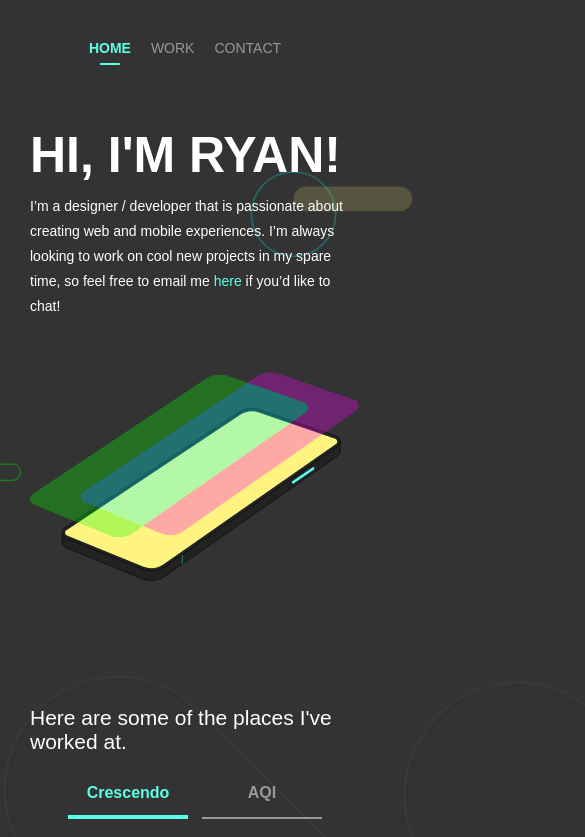
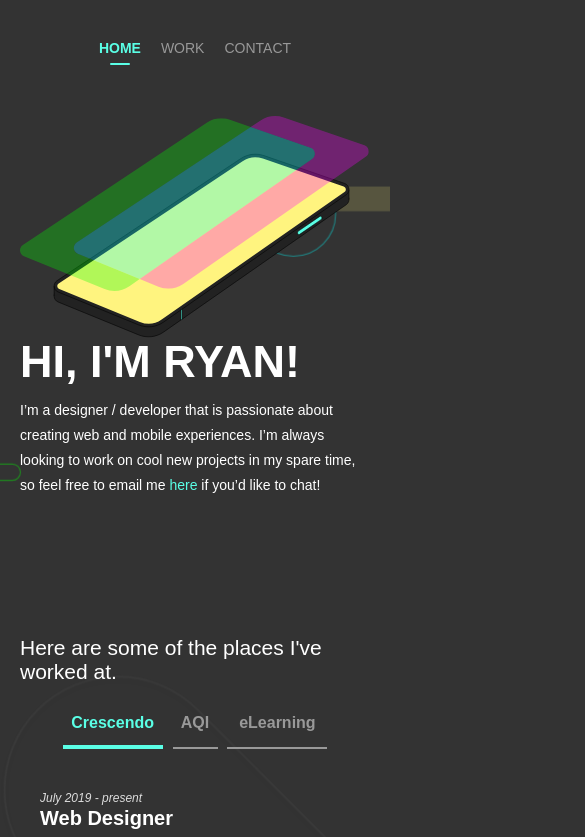
Before and after one commit to RJTran/portfolio, a website: page index.html in a window 390 px wide. Shown: the top 837 px of the page, 585 px wide, since content can reach past the window. Drawn offline with nearby package versions, Linux system fonts and the light colour scheme.

Commit message:
added responsive code for mobile.

```diff
--- a/styling/media_queries.scss
+++ b/styling/media_queries.scss
@@ -13,9 +13,7 @@
     nav {
         margin: 40px 20px 40px auto;
     }
-    body {
-        margin: 0 30px;
-    }
+
     .section.experience .tabs ul li {
         width: 270px;
         margin: 0 5px;
@@ -106,14 +104,51 @@
     .section .desc {
         margin: 0 auto;
         width: 100%;
+        top: 180px;
     }
     .section .phone {
-        bottom: -230px;
+        bottom: 50px;
     }
     .section.start {
-        margin: 70px auto 250px;
+        margin: 100px auto 150px;
+        h1 {
+            font-size: 45px !important;
+        }
     }
     .navList {
         justify-content: center;
     }
+    nav {
+        margin: 40px auto;
+        position: relative;
+        z-index: 99;
+    }
+    body {
+        padding: 0 20px;
+    }
+    .section.experience {
+        margin-bottom: 200px;
+        min-height: 510px;
+        margin-top: 150px;
+    }
+    .section.experience .tabs ul li {
+        width: 45px;
+        margin: 30px 3px;
+    }
+    .section.experience .tabs ul li:first-child, .section.experience .tabs ul li:last-child {
+        width: 100px;
+    }
+    .section.experience .tabs ul li a {
+        padding: 10px 0 16px;
+    }
+    .section.work .flex-container a {
+        width: 45%;
+        margin: 5px;
+    }
 }
+
+@media screen and (max-width: 340px) {
+    .section.start {
+        margin: 80px auto 190px;
+    }
+}
--- a/styling/styles.scss
+++ b/styling/styles.scss
@@ -19,12 +19,20 @@ h2 {
     font-weight: 400;
 }
 
+html {
+    width: 100%;
+    overflow-x: hidden;
+}
+
 body {
     margin: 0 auto;
     font-size: $p;
     color: #fff;
     background-color: #333;
+    position: relative;
+    width: 100%;
     overflow-x: hidden;
+    padding: 0 30px;
 }
 
 nav {
```
Also changed, not shown: dist/styles.css.
